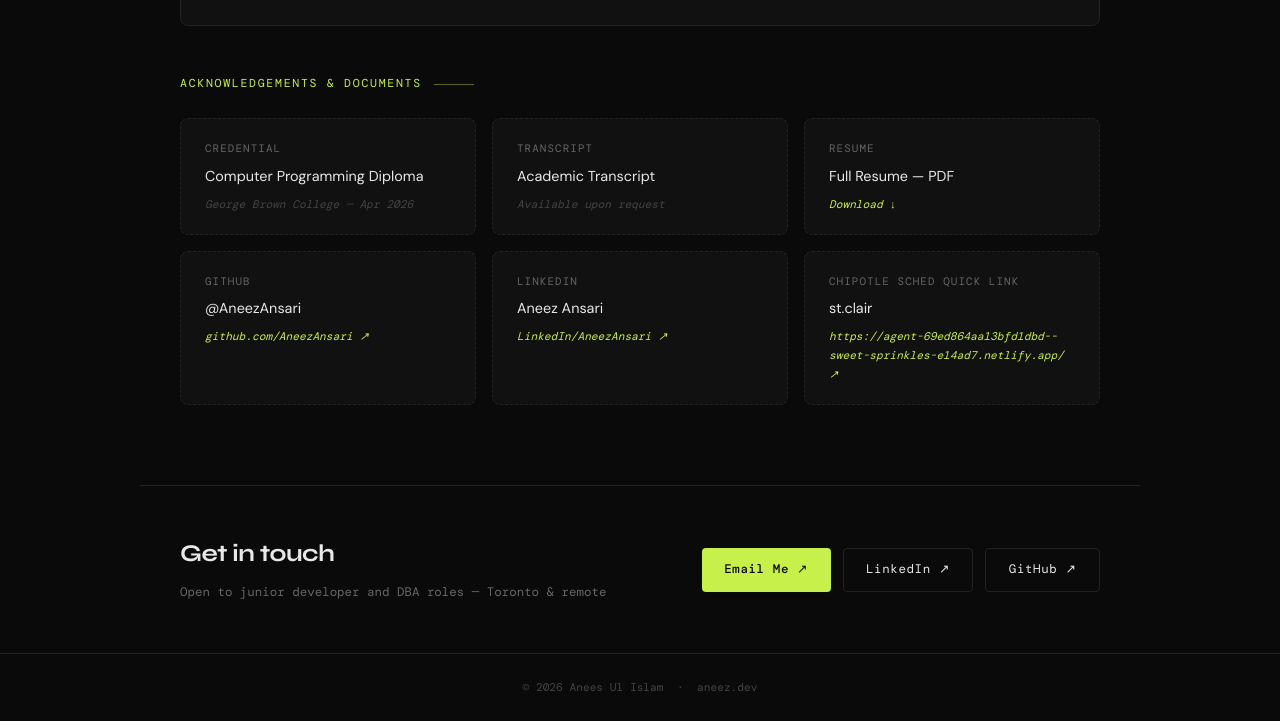
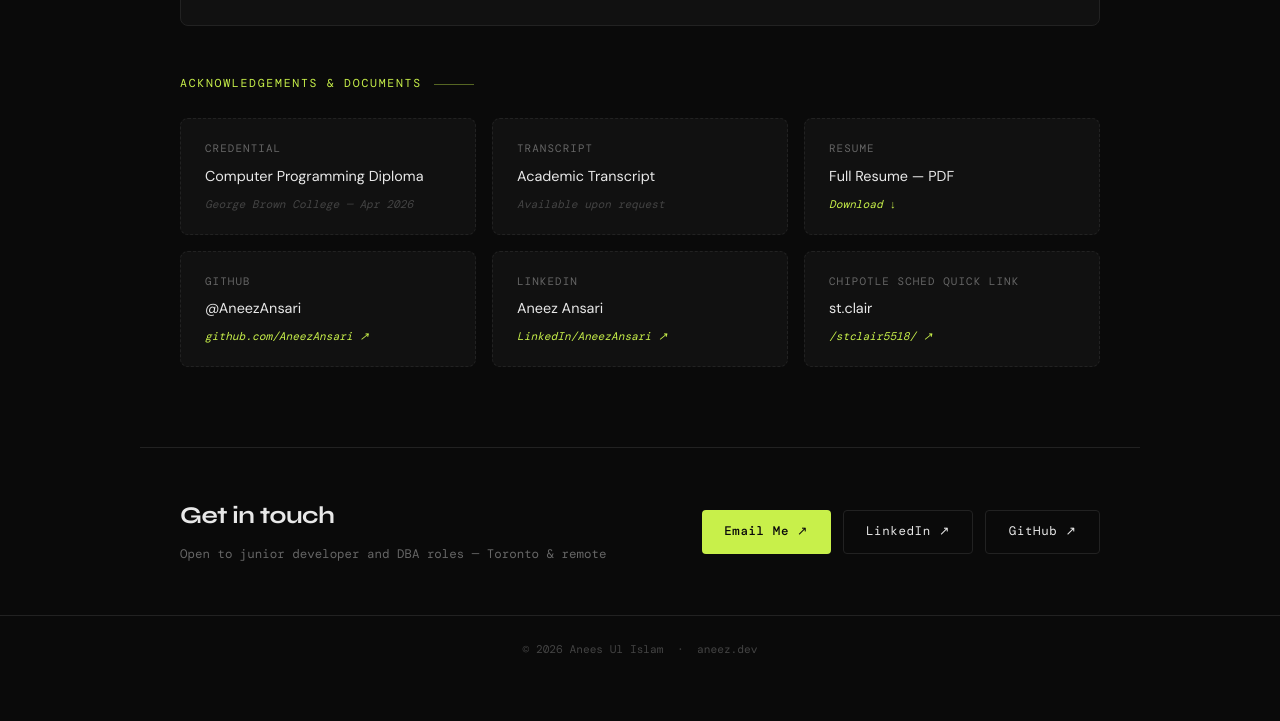
Before and after one commit to AneezAnsari/aneez.dev, a plain HTML site: page index.html in a window 1280 px wide. Shown: the part 4425-5146 px from the top of the page. After the commit the page ends 5108 px from the top, so only its background shows below. Drawn offline with nearby package versions, Linux system fonts and the light colour scheme; a web font is replaced by a local one.

Commit message:
Update index.html

```diff
--- a/index.html
+++ b/index.html
@@ -939,7 +939,7 @@
       <div class="ack-card">
         <span class="ack-card-label">Chipotle sched quick link</span>
         <span class="ack-card-value">st.clair</span>
-        <span class="ack-card-note"><a href="https://agent-69ed864aa13bfd1dbd--sweet-sprinkles-e14ad7.netlify.app/" target="_blank" style="color:var(--accent);text-decoration:none;">https://agent-69ed864aa13bfd1dbd--sweet-sprinkles-e14ad7.netlify.app/ ↗</a></span>
+        <span class="ack-card-note"><a href="https://aneezansari.github.io/stclair5518/" target="_blank" style="color:var(--accent);text-decoration:none;">/stclair5518/ ↗</a></span>
       </div>
     </div>
   </div>
```
